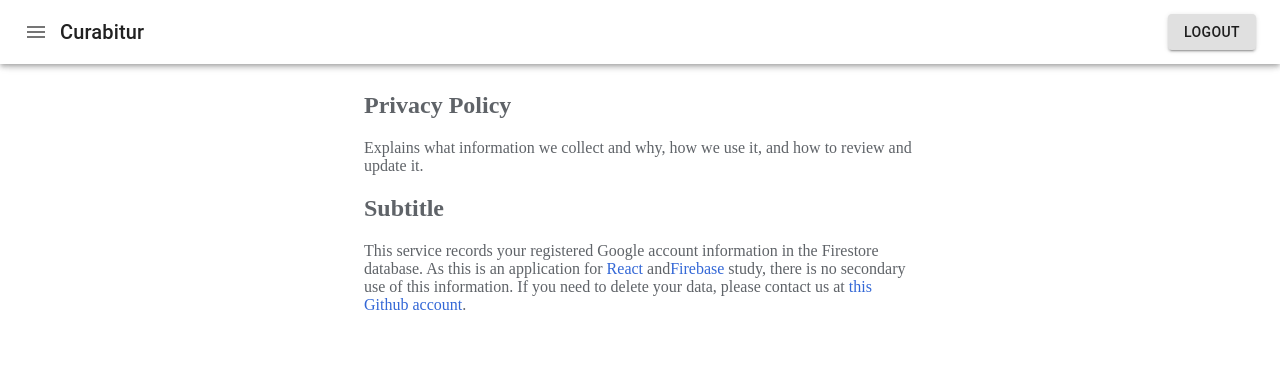
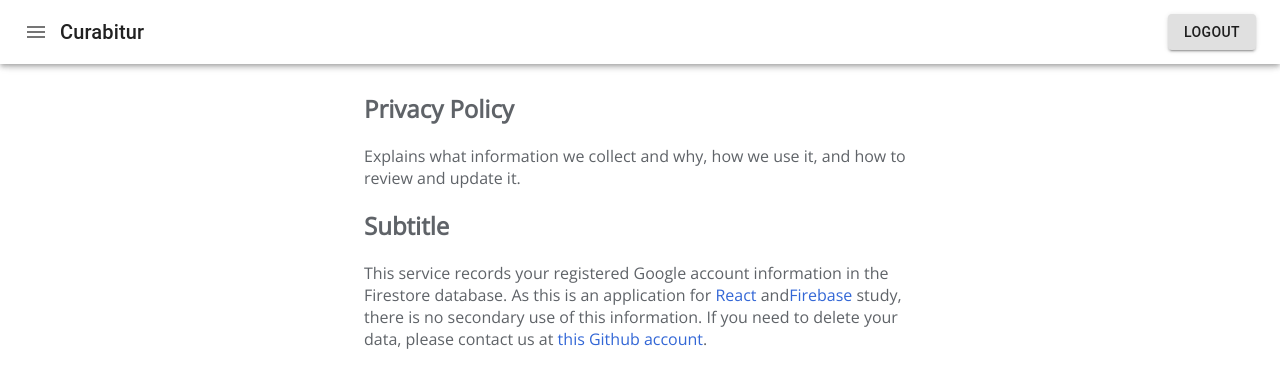
Before and after one commit to posaune0423/next-firebase-chatapp, a Next.js app: page /policy in a window 1280 px wide. Shown: the top 388 px of the page. Built offline with nearby package versions, Linux system fonts and the light colour scheme; no server answers.

Commit message:
fix: fix font

```diff
--- a/src/pages/_app.tsx
+++ b/src/pages/_app.tsx
@@ -11,7 +11,7 @@ export default function App({ Component, pageProps }: AppProps): JSX.Element {
         <link rel="shortcut icon" href="/favicon.ico" key="shortcutIcon" />
         <link rel="preconnect" href="https://fonts.gstatic.com" />
         <link
-          href="https://fonts.googleapis.com/css2?family=Krona+One&family=Noto+Sans+JP:wght@300&display=swap"
+          href="https://fonts.googleapis.com/css2?family=Krona+One&family=Noto+Sans+JP:wght@300&family=Open+Sans:wght@400&display=swap"
           rel="stylesheet"
         />
       </Head>
--- a/src/styles/components/chatmessage.module.css
+++ b/src/styles/components/chatmessage.module.css
@@ -7,7 +7,7 @@
   position: relative;
   color: #232332;
   text-align: center;
-  font-family: 'Noto Sans JP', sans-serif;
+  font-family: 'Open Sans', 'Noto Sans JP', sans-serif;
 }
 
 .img {
@@ -24,6 +24,7 @@
   border-radius: 1rem;
   background-color: #fff;
   padding: 32px 24px 24px;
+  font-family: 'Open Sans', 'Noto Sans JP', sans-serif;
 }
 
 .modal:focus-visible {
--- a/src/styles/components/privacy.module.css
+++ b/src/styles/components/privacy.module.css
@@ -1,6 +1,7 @@
 .root {
   color: #5f6368;
   margin-top: 56px;
+  font-family: 'Open Sans', sans-serif;
 }
 
 .root a {
```
